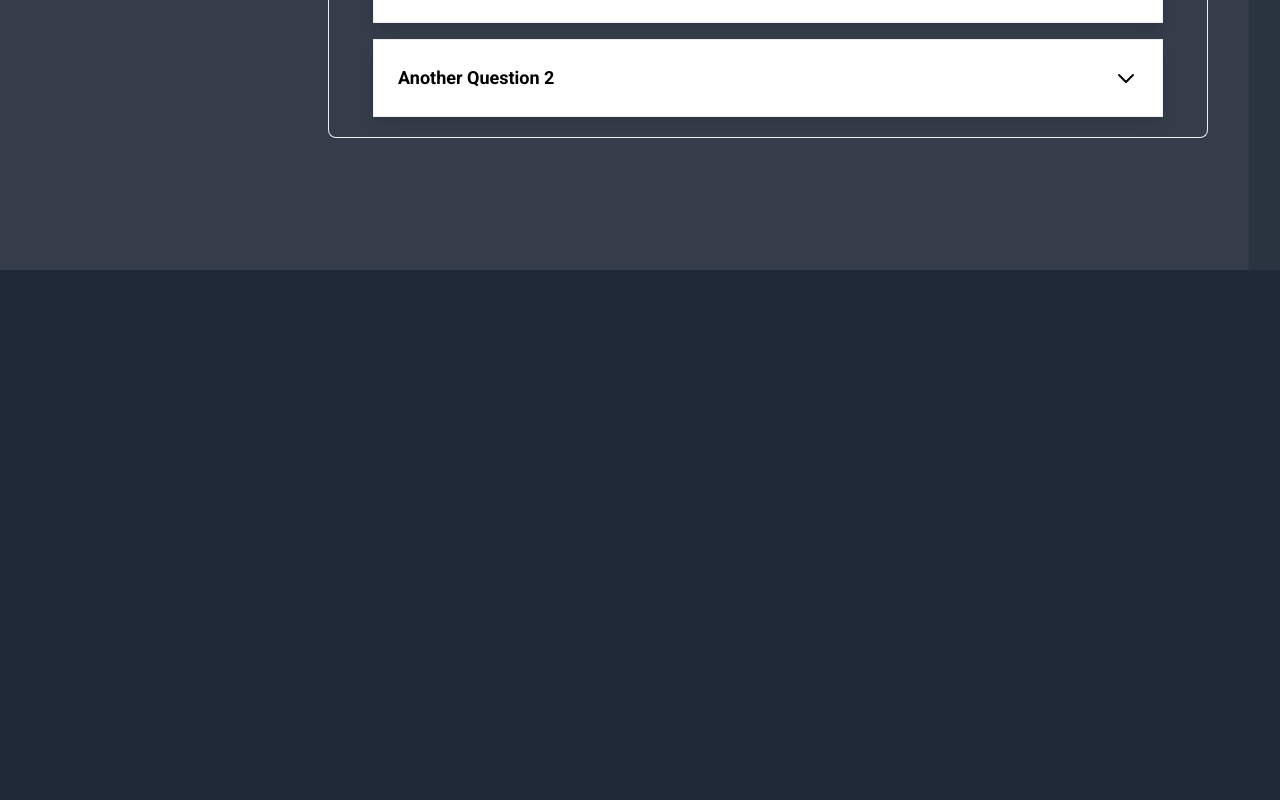
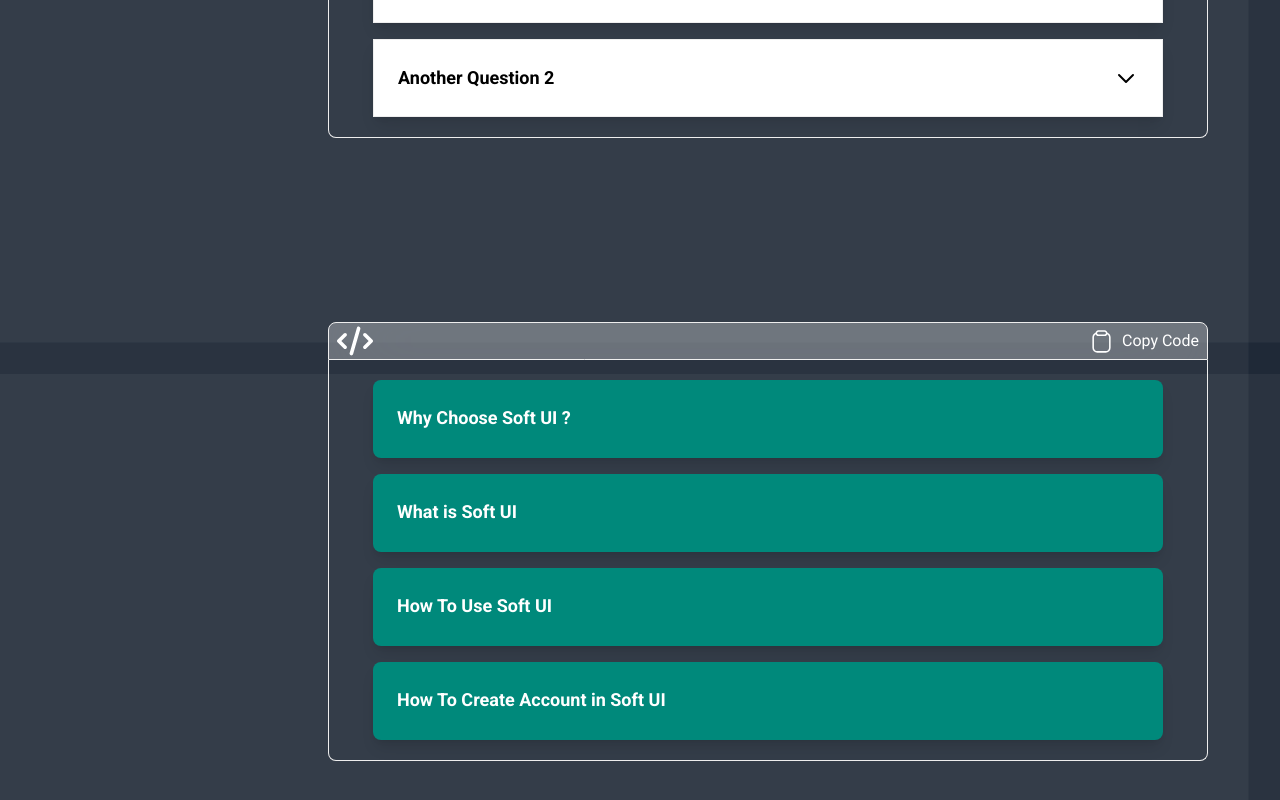
Before and after one commit to akash-khan-311/softui, a React (Vite) app: page /components/accordion in a window 1280 px wide. Shown: the part 1226-2026 px from the top of the page. Before the commit the page ends 1496 px from the top, so only its background shows below. Built offline with nearby package versions, Linux system fonts and the light colour scheme.

Commit message:
accordion3 added

```diff
--- a/src/UIcomponents/Accordion/Accordion.jsx
+++ b/src/UIcomponents/Accordion/Accordion.jsx
@@ -1,5 +1,6 @@
 import Accordions1 from "../../components/App/Accordions/Accordions1";
 import Accordion2 from "../../components/App/Accordions/Accordion2";
+import Accordion3 from "../../components/App/Accordions/Accordion3";
 
 const Accordion = () => {
   return (
@@ -7,6 +8,7 @@ const Accordion = () => {
       {/* Accordion 1 */}
       <Accordions1 />
       <Accordion2/>
+      <Accordion3/>
     </>
   );
 };
--- /dev/null
+++ b/src/components/App/Accordions/Accordion3.jsx
@@ -0,0 +1,139 @@
+import { useState } from "react";
+import CodeBox from "../../../Shared/CodeBox/CodeBox";
+const accordionsData = [
+  {
+    title: "Why Choose Soft UI ? ",
+    description:
+      "Lorem ipsum dolor sit amet consectetur adipisicing elit. Magnam, eligendi? Modi, optio explicabo aspernatur perspiciatis nam hic quia necessitatibus, error obcaecati quo dolor cumque repudiandae!",
+  },
+  {
+    title: "What is Soft UI",
+    description:
+      "Lorem ipsum dolor sit amet consectetur adipisicing elit. Magnam, eligendi? Modi, optio explicabo aspernatur perspiciatis nam hic quia necessitatibus, error obcaecati quo dolor cumque repudiandae!",
+  },
+  {
+    title: "How To Use Soft UI",
+    description:
+      "Lorem ipsum dolor sit amet consectetur adipisicing elit. Magnam, eligendi? Modi, optio explicabo aspernatur perspiciatis nam hic quia necessitatibus, error obcaecati quo dolor cumque repudiandae!",
+  },
+  {
+    title: "How To Create Account in Soft UI",
+    description:
+      "Lorem ipsum dolor sit amet consectetur adipisicing elit. Magnam, eligendi? Modi, optio explicabo aspernatur perspiciatis nam hic quia necessitatibus, error obcaecati quo dolor cumque repudiandae!",
+  },
+];
+const Accordion3 = () => {
+  const [accordionOpen, setAccordionOpen] = useState(null);
+  const handleToogle = (i) => {
+    setAccordionOpen((prevI) => (prevI === i ? null : i));
+  };
+  return (
+    <CodeBox
+      stringCode={`    import { useState } from "react";
+    const accordionsData = [
+      {
+        title: "Why Choose Soft UI ? ",
+        description:
+          "Lorem ipsum dolor sit amet consectetur adipisicing elit. Magnam, eligendi? Modi, optio explicabo aspernatur perspiciatis nam hic quia necessitatibus, error obcaecati quo dolor cumque repudiandae!",
+      },
+      {
+        title: "What is Soft UI",
+        description:
+          "Lorem ipsum dolor sit amet consectetur adipisicing elit. Magnam, eligendi? Modi, optio explicabo aspernatur perspiciatis nam hic quia necessitatibus, error obcaecati quo dolor cumque repudiandae!",
+      },
+      {
+        title: "How To Use Soft UI",
+        description:
+          "Lorem ipsum dolor sit amet consectetur adipisicing elit. Magnam, eligendi? Modi, optio explicabo aspernatur perspiciatis nam hic quia necessitatibus, error obcaecati quo dolor cumque repudiandae!",
+      },
+      {
+        title: "How To Create Account in Soft UI",
+        description:
+          "Lorem ipsum dolor sit amet consectetur adipisicing elit. Magnam, eligendi? Modi, optio explicabo aspernatur perspiciatis nam hic quia necessitatibus, error obcaecati quo dolor cumque repudiandae!",
+      },
+    ];
+const Accordion = ()=> {
+  const [accordionOpen, setAccordionOpen] = useState(null);
+  const handleToogle = (i) => {
+    setAccordionOpen((prevI) => (prevI === i ? null : i));
+  };
+
+  return (
+    <div className="space-y-4 mx-6">
+    {accordionsData?.map((accordion, i) => (
+      <div
+        key={i}
+        className="transition-all  duration-200 bg-teal-600 rounded-lg shadow-lg cursor-pointer "
+      >
+        <button
+          onClick={() => handleToogle(i)}
+          type="button"
+          className="flex items-center justify-between w-full p-6"
+        >
+          <span className="flex text-lg font-semibold text-white">
+            {accordion.title}
+          </span>
+        </button>
+        <div
+          className={\`grid text-gray-900 bg-teal-100 rounded-b-lg border-b-2 border-l-2 border-r-2 border-dashed border-teal-500 transition-all ease-in-out duration-300 text-left  \${
+            accordionOpen === i
+              ? "grid-rows-[1fr] opacity-100 p-6"
+              : "grid-rows-[0fr] opacity-0"
+          } \`}
+        >
+          <div
+            className={\`overflow-hidden  \${
+              accordionOpen === i && " "
+            } \`}
+          >
+            {accordion.description}
+          </div>
+        </div>
+      </div>
+    ))}
+  </div>
+  )
+}
+
+export default Accordion
+
+`}
+    >
+      <div className="space-y-4 mx-6">
+        {accordionsData?.map((accordion, i) => (
+          <div
+            key={i}
+            className="transition-all  duration-200 bg-teal-600 rounded-lg shadow-lg cursor-pointer "
+          >
+            <button
+              onClick={() => handleToogle(i)}
+              type="button"
+              className="flex items-center justify-between w-full p-6"
+            >
+              <span className="flex text-lg font-semibold text-white">
+                {accordion.title}
+              </span>
+            </button>
+            <div
+              className={`grid text-gray-900 bg-teal-100 rounded-b-lg border-b-2 border-l-2 border-r-2 border-dashed border-teal-500 transition-all ease-in-out duration-300 text-left  ${
+                accordionOpen === i
+                  ? "grid-rows-[1fr] opacity-100 p-6"
+                  : "grid-rows-[0fr] opacity-0"
+              } `}
+            >
+              <div
+                className={`overflow-hidden  ${
+                  accordionOpen === i && " "
+                } `}
+              >
+                {accordion.description}
+              </div>
+            </div>
+          </div>
+        ))}
+      </div>
+    </CodeBox>
+  );
+};
+
+export default Accordion3;
```
